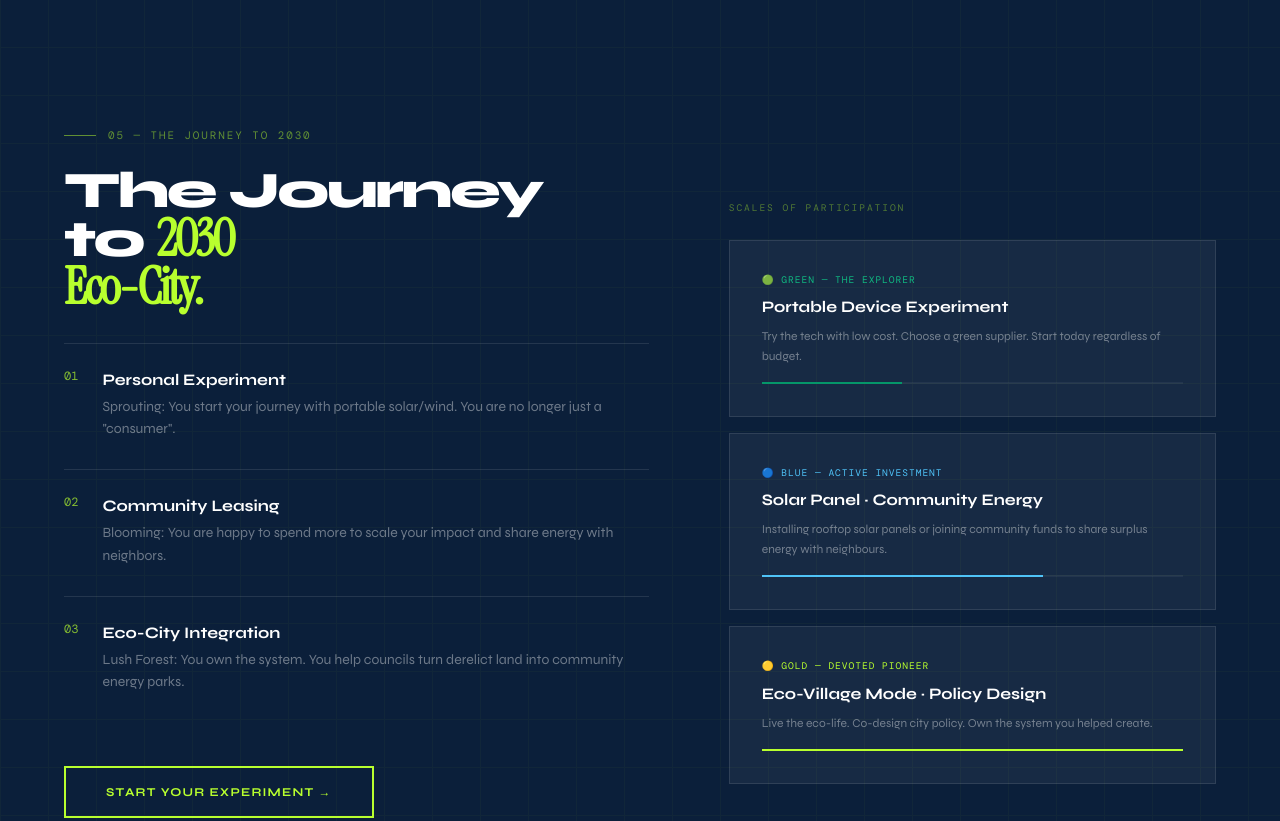
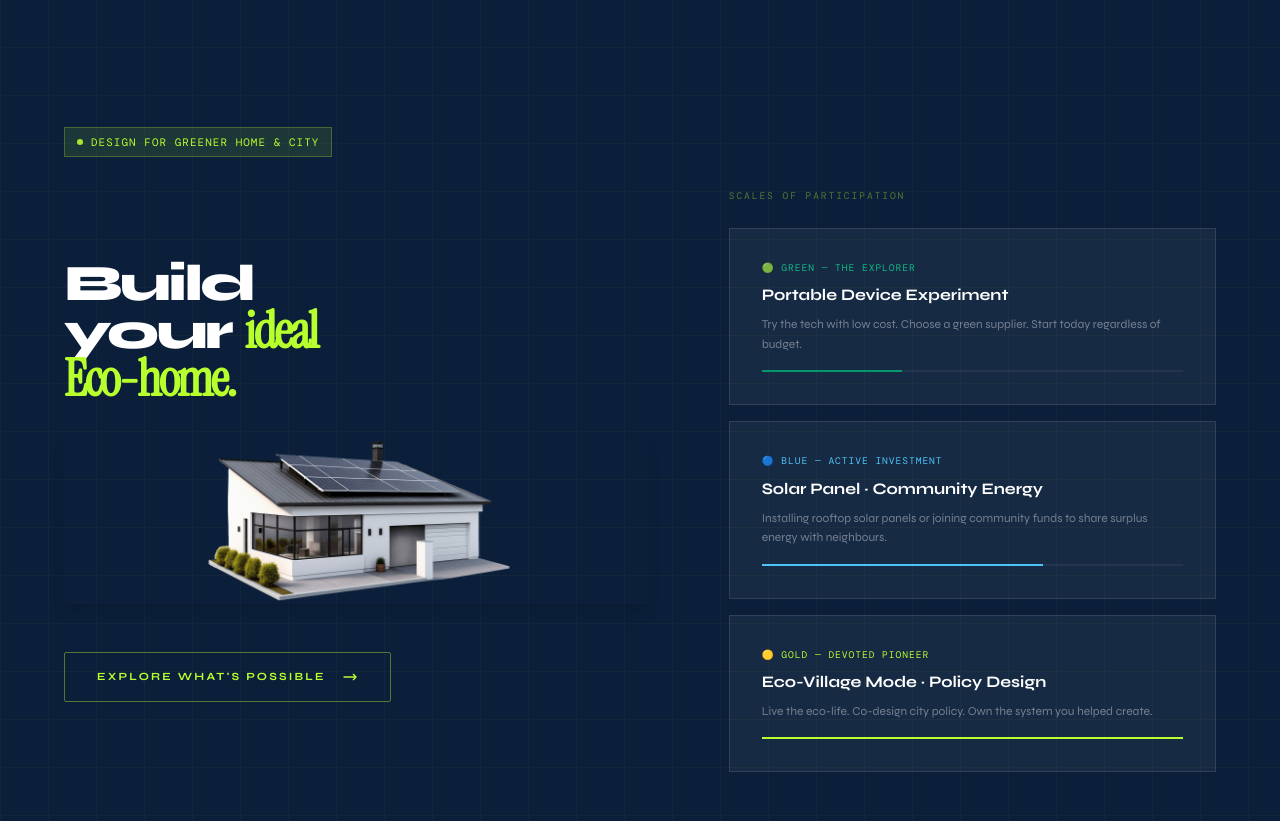
Before and after one commit to Norica610/ssstudio, a plain HTML site: page energy.html in a window 1280 px wide. Shown: the part 3000-3821 px from the top of the page. Drawn offline with nearby package versions, Linux system fonts and the light colour scheme.

```diff
--- a/energy.html
+++ b/energy.html
@@ -299,37 +299,29 @@
   <div class="absolute inset-0 opacity-[0.03]" style="background-image: linear-gradient(#B8FF2E 1px, transparent 1px), linear-gradient(90deg, #B8FF2E 1px, transparent 1px); background-size: 48px 48px;"></div>
 
   <div class="max-w-7xl mx-auto relative z-10">
-    <div class="sec-label text-lime/50 fade-up">05 — The Journey to 2030</div>
-    <div class="grid lg:grid-cols-[1.2fr_1fr] gap-20 items-center">
+      <div class="inline-flex items-center gap-2 px-3 py-1.5 border border-lime/25 bg-lime/10 text-lime font-mono text-[0.68rem] uppercase tracking-widest mb-8">
+          <span class="w-1.5 h-1.5 rounded-full bg-lime animate-pulse"></span> Design for Greener home & City
+      </div>    <div class="grid lg:grid-cols-[1.2fr_1fr] gap-20 items-center">
       <div class="fade-up">
         <h2 class="text-white text-[clamp(2.5rem,4vw,4.5rem)] font-extrabold leading-[0.92] tracking-tighter mb-8">
-          The Journey<br/>to <em class="font-serif italic text-lime not-italic">2030<br/>Eco-City.</em>
+          Build<br/>your <em class="font-serif italic text-lime not-italic">ideal<br/>Eco-home.</em>
         </h2>
 
         <div class="space-y-1 mb-12">
-            <div class="flex gap-6 py-6 border-t border-white/10 group">
-                <span class="font-mono text-lime text-xs opacity-70">01</span>
-                <div>
-                    <h4 class="text-white font-bold mb-1">Personal Experiment</h4>
-                    <p class="text-white/40 text-sm leading-relaxed">Sprouting: You start your journey with portable solar/wind. You are no longer just a "consumer".</p>
-                </div>
-            </div>
-            <div class="flex gap-6 py-6 border-t border-white/10 group">
-                <span class="font-mono text-lime text-xs opacity-70">02</span>
-                <div>
-                    <h4 class="text-white font-bold mb-1">Community Leasing</h4>
-                    <p class="text-white/40 text-sm leading-relaxed">Blooming: You are happy to spend more to scale your impact and share energy with neighbors.</p>
-                </div>
-            </div>
-            <div class="flex gap-6 py-6 border-t border-white/10 group">
-                <span class="font-mono text-lime text-xs opacity-70">03</span>
-                <div>
-                    <h4 class="text-white font-bold mb-1">Eco-City Integration</h4>
-                    <p class="text-white/40 text-sm leading-relaxed">Lush Forest: You own the system. You help councils turn derelict land into community energy parks.</p>
-                </div>
-            </div>
+          <img src="photo/solar-house.png" alt="Eco-Home Vision" class="w-full h-auto object-cover rounded-sm shadow-lg">
         </div>
-        <a href="#calculator" class="inline-flex items-center gap-4 border-2 border-lime text-lime px-10 py-4 text-xs font-bold uppercase tracking-widest hover:bg-lime hover:text-navy transition-all">Start Your Experiment →</a>
+      <a href="https://www.glasgowenergy.coop/"
+        class="group inline-flex items-center gap-4 border border-lime/40 text-lime
+        px-8 py-4 text-[11px] font-bold uppercase tracking-[0.2em]
+        hover:border-lime hover:bg-lime hover:text-navy transition-all duration-300 rounded-sm">
+
+        <span>Explore what's possible</span>
+
+        <svg class="w-4 h-4 transform group-hover:translate-x-1 transition-transform duration-300"
+              fill="none" stroke="currentColor" viewBox="0 0 24 24">
+              <path stroke-linecap="round" stroke-linejoin="round" stroke-width="2" d="M17 8l4 4m0 0l-4 4m4-4H3"/>
+        </svg>
+      </a>
       </div>
 
       <div class="flex flex-col gap-4 fade-up">
```
Also changed, not shown: photo/solar-house.png (added).
